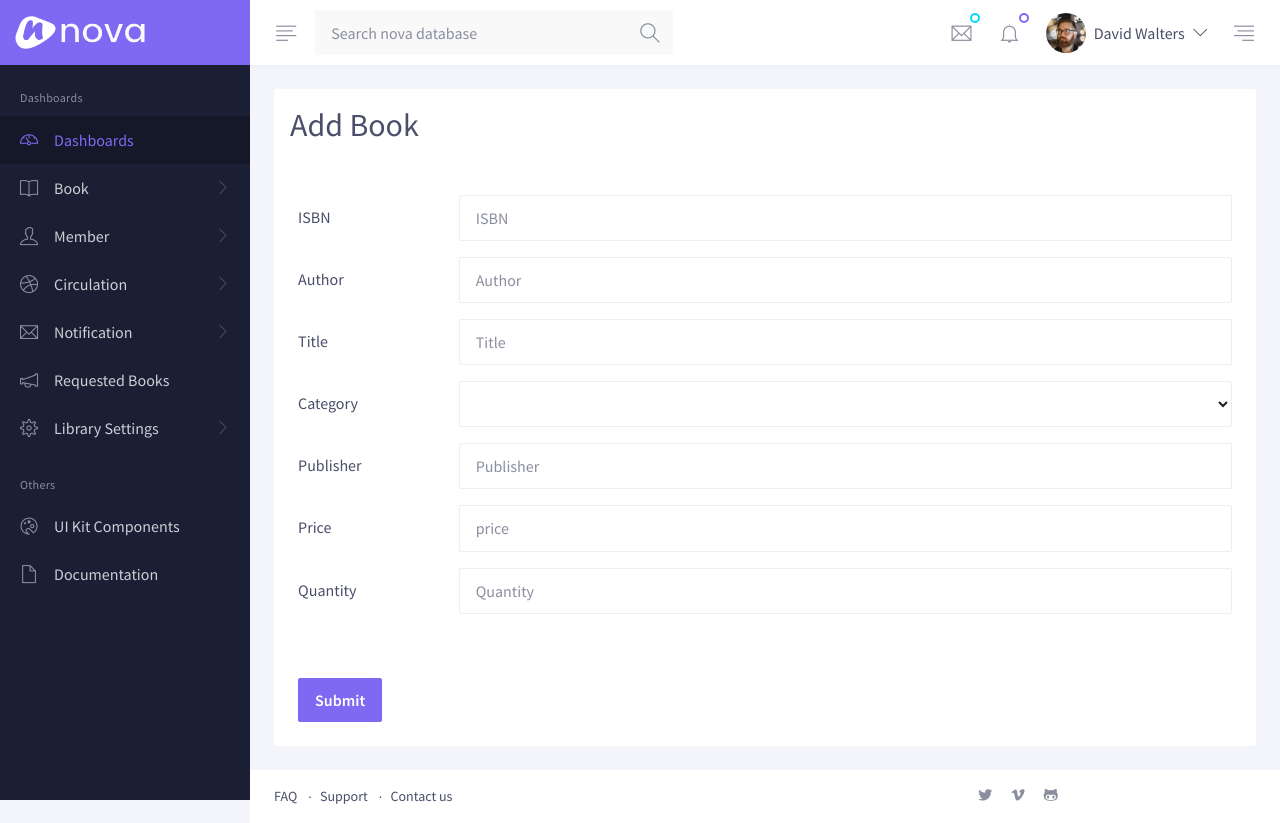
After one commit to Diwakar-Gupta/obaka, a Django app: page /books/add in a window 1280 px wide. The commit adds this page. Run offline with Django 3.2, Linux system fonts and the light colour scheme; a user stored in the database is signed in; lists and menus that the app fills with data are empty; some libraries are stand-ins or nearby versions; some web fonts are replaced.

Commit message:
add Book

```diff
--- /dev/null
+++ b/LMS/templates/addBook.html
@@ -0,0 +1,91 @@
+{% extends 'base.html' %}
+{% load static %}
+
+
+
+{% block content %}
+
+    {% if success %}
+        <h4 style="color: beige;" class="p-0 bg-success">book added successfully</h4>
+    {% endif %}
+
+            <div class="py-4 px-3 px-md-4">
+
+
+                <div class="card">
+
+                    <div class="card-header p-3">
+                        <h2>Add Book</h2>
+                    </div>
+                    <form method="post" action="{% url 'addBook' %}">
+                       {% csrf_token %}
+                        <div class="card-body">
+
+                            <div class="form-group row">
+                                <label for="isbn" class="col-sm-2 col-form-label">ISBN</label>
+                                <div class="col-sm-10">
+                                    <input min=1000000000 max=9999999999999 type="number" class="form-control" name="isbn"
+                                        placeholder="ISBN">
+                                </div>
+                            </div>
+                            <div class="form-group row">
+                                <label for="author" class="col-sm-2 col-form-label">Author</label>
+                                <div class="col-sm-10">
+                                    <input type="text" class="form-control" name="author"
+                                        placeholder="Author">
+                                </div>
+                            </div>
+                            <div class="form-group row">
+                                <label for="title" class="col-sm-2 col-form-label">Title</label>
+                                <div class="col-sm-10">
+                                    <input type="text" class="form-control" name="title"
+                                        placeholder="Title">
+                                </div>
+                            </div>
+                            <div class="form-group row">
+                                <label for="category" class="col-sm-2 col-form-label">Category</label>
+                                <div class="col-sm-10">
+                                    <select type="text" class="form-control" name="category"
+                                        placeholder="Category">
+                                        <option></option>
+                                        <option></option>
+                                    </select>
+                                </div>
+                            </div>
+                            <div class="form-group row">
+                                <label for="publisher" class="col-sm-2 col-form-label">Publisher</label>
+                                <div class="col-sm-10">
+                                    <input type="text" class="form-control" name="publisher"
+                                        placeholder="Publisher">
+                                </div>
+                            </div>
+                            <div class="form-group row">
+                                <label for="price" class="col-sm-2 col-form-label">Price</label>
+                                <div class="col-sm-10">
+                                    <input type="number" min=1 class="form-control" name="price"
+                                        placeholder="price">
+                                </div>
+                            </div>
+                            <div class="form-group row">
+                                <label for="quantity" class="col-sm-2 col-form-label">Quantity</label>
+                                <div class="col-sm-10">
+                                    <input  type="number" min=1 class="form-control" name="quantity"
+                                        placeholder="Quantity">
+                                </div>
+                            </div>
+
+                        </div>
+                        <div class="card-footer"><input class="btn btn-primary" type="submit" ></div>
+                    </form>
+                </div>
+
+
+
+
+
+
+
+
+            </div>
+
+{% endblock %}
--- a/LMS/templates/book.html
+++ b/LMS/templates/book.html
@@ -44,7 +44,7 @@
   <div class="table-responsive-xl">
 
 
-    <table class="table table-striped">
+    <table class="table table-striped table-hover">
       <thead>
         <tr>
           <th>Book ID</th>
--- a/LMS/templates/issueReturn.html
+++ b/LMS/templates/issueReturn.html
@@ -152,7 +152,7 @@
                   <div class="table-responsive-xl">
 
 
-                      <table class="table table-striped">
+                      <table class="table table-striped table-hover">
                           <thead>
                               <tr>
                                   <th>Member ID</th>
--- a/LMS/templates/member.html
+++ b/LMS/templates/member.html
@@ -46,7 +46,7 @@
     <div class="table-responsive-xl">
 
 
-                  <table class="table table-striped">
+                  <table class="table table-striped table-hover">
                     <thead>
                       <tr>
                         <th>Name</th>
--- a/LMS/templates/notifiedDealyed.html
+++ b/LMS/templates/notifiedDealyed.html
@@ -42,7 +42,7 @@
                     </div>
 
 
-      <div class="table-responsive-xl"><table class="table table-striped">
+      <div class="table-responsive-xl"><table class="table table-striped table-hover">
               <thead>
                   <tr>
                       <th>Name</th>
--- a/LMS/urls.py
+++ b/LMS/urls.py
@@ -5,7 +5,9 @@ from LMS import views
 name='LMS'
 urlpatterns = [
     path('',views.index),
+
     path('books/',views.books,name='books'),
+    path('books/add',views.booksAdd,name='addBook'),
     path('members/',views.members,name='members'),
 
     path('notifiedDelayed/',views.notifiedDelayed,name='notifiedDelayed'),
--- a/LMS/views.py
+++ b/LMS/views.py
@@ -1,7 +1,7 @@
 from django.shortcuts import render
 from django.contrib import auth
 from django.contrib.auth.views import redirect_to_login
-
+from . import handler
 # Create your views here.
 
 
@@ -16,6 +16,16 @@ def index(request):
 def books(request):
     print(auth.get_user(request).is_staff)
     return render(request, 'book.html')
+
+
+def booksAdd(request):
+    user = auth.get_user(request)
+    if not user.is_staff:
+        return redirect_to_login(next=request.path)
+    context={}
+    if request.method == 'POST':
+        context = handler.addBook(request.POST)
+    return render(request, 'addBook.html',context=context)
 
 
 def members(request):
```
Also changed, not shown: LMS/handler.py (added, +8 -0 lines), db.sqlite3.
